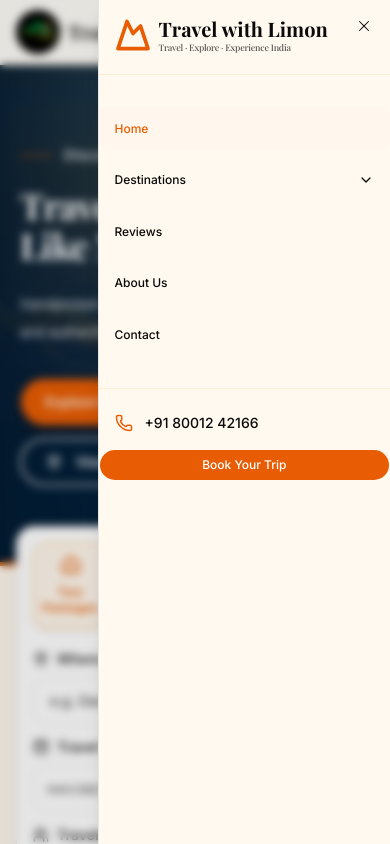
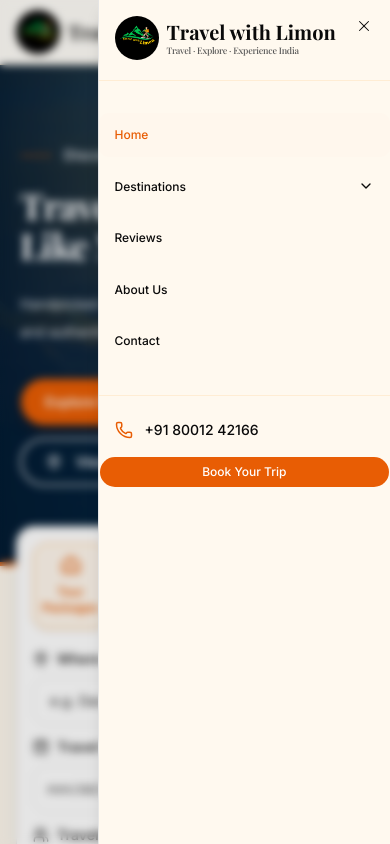
Before and after one commit to Anurag370/Travel-With-Limon, a Next.js app: page / in a window 390 px wide. Both pictures are taken after a click on the button "Open navigation menu". Shown: the top 844 px of the page. Built offline with nearby package versions, Linux system fonts and the light colour scheme; a web font is replaced by a local one.

Commit message:
Changed the logo on mobile view

```diff
--- a/components/shared/logo.tsx
+++ b/components/shared/logo.tsx
@@ -1,5 +1,5 @@
+import Image from "next/image";
 import Link from "next/link";
-import { Mountain } from "lucide-react";
 
 interface LogoProps {
   light?: boolean;
@@ -8,10 +8,16 @@ interface LogoProps {
 export function Logo({ light = false }: LogoProps) {
   return (
     <Link href="/" className="flex items-center gap-2">
-      <Mountain
-        className="h-9 w-9 text-brand-orange"
-        strokeWidth={2.5}
-      />
+      <div className="relative h-11 w-11 shrink-0 overflow-hidden rounded-full">
+        <Image
+          src="/logo.png"
+          alt="Travel with Limon"
+          fill
+          priority
+          sizes="44px"
+          className="object-cover"
+        />
+      </div>
 
       <div className="flex flex-col">
         <span
```
